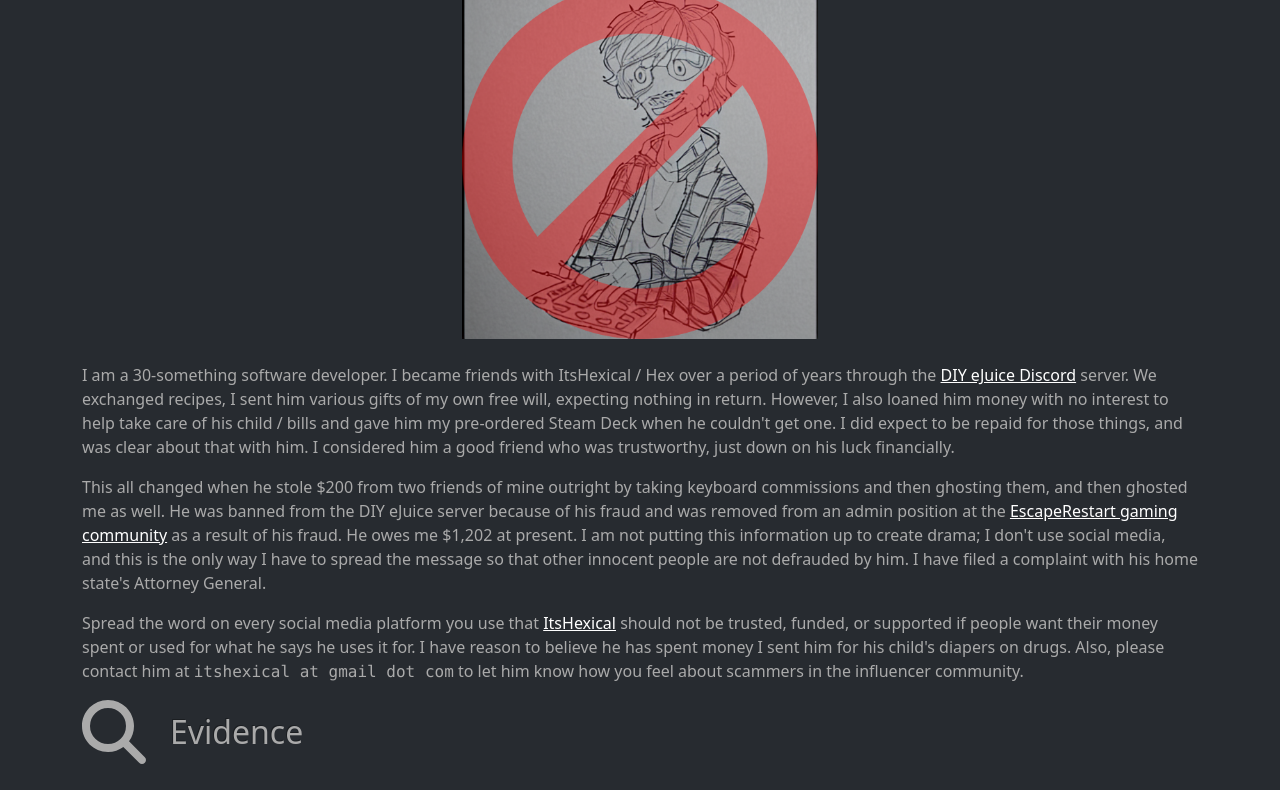
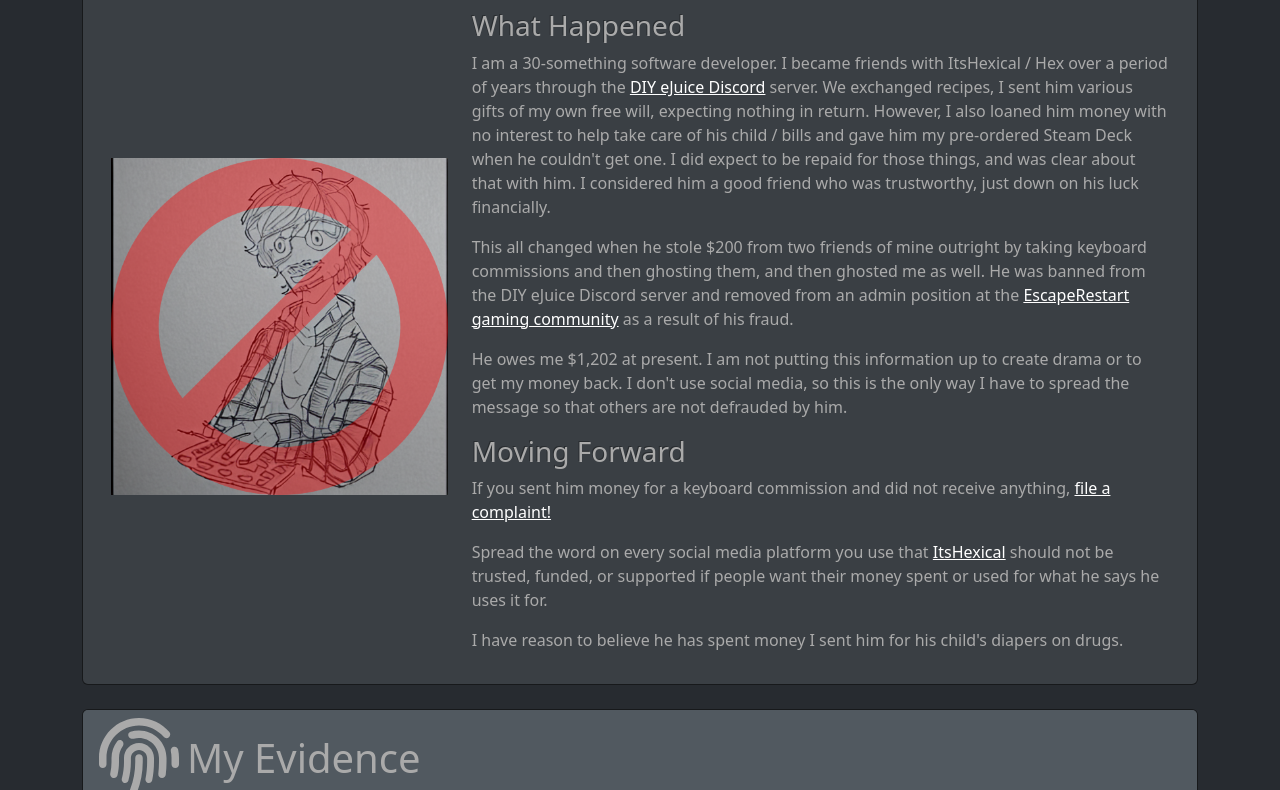
Before and after one commit to ayan4m1/the-real-hexical, a Gatsby site: page / in a window 1280 px wide. Shown: the part 121-911 px from the top of the page. Built offline with nearby package versions, Linux system fonts and the light colour scheme; Gatsby itself is replaced by a stand-in of ours.

Commit message:
refactor and improve look of site

```diff
--- /dev/null
+++ b/src/components/contentCard.js
@@ -0,0 +1,20 @@
+import PropTypes from 'prop-types';
+import { Card } from 'react-bootstrap';
+import { FontAwesomeIcon } from '@fortawesome/react-fontawesome';
+
+export default function ContentCard({ icon, text, children }) {
+  return (
+    <Card bg="primary" color="light" className="mb-4">
+      <Card.Header className="d-flex align-items-center fs-1">
+        <FontAwesomeIcon icon={icon} size="2x" className="me-2" /> {text}
+      </Card.Header>
+      <Card.Body>{children}</Card.Body>
+    </Card>
+  );
+}
+
+ContentCard.propTypes = {
+  icon: PropTypes.object,
+  text: PropTypes.string.isRequired,
+  children: PropTypes.node.isRequired
+};
--- a/src/pages/index.js
+++ b/src/pages/index.js
@@ -1,9 +1,9 @@
+/* eslint-disable */
 import {
   faExclamationTriangle,
-  faMagnifyingGlass
+  faFingerprint
 } from '@fortawesome/free-solid-svg-icons';
 import { Col, Container, Figure, Row } from 'react-bootstrap';
-import { FontAwesomeIcon } from '@fortawesome/react-fontawesome';
 
 import noHex from '../images/gatsby-icon.png';
 import pirateshipProof from '../images/proof-pirateship.png';
@@ -11,26 +11,21 @@ import paypalProof from '../images/proof-paypal.png';
 import firstDiscordProof from '../images/proof-discord.png';
 import secondDiscordProof from '../images/proof-discord-2.png';
 import thirdDiscordProof from '../images/proof-discord-3.png';
+
 import Layout from '../components/layout.js';
+import ContentCard from '../components/contentCard.js';
 
 export default function IndexPage() {
   return (
     <Layout title="Home" description="The truth about ItsHexical.">
       <Container>
-        <Row>
-          <Col>
-            <h1 className="d-flex align-items-center">
-              <FontAwesomeIcon
+        <ContentCard
           icon={faExclamationTriangle}
-                size="2x"
-                className="me-4"
-              />{' '}
-              ItsHexical Is A Scammer
-            </h1>
-          </Col>
-        </Row>
-        <Row>
-          <Col xs={{ offset: 4, span: 4 }}>
+          text="ItsHexical (hexical.me) Is A Fraud"
+        >
+          <Container fluid>
+            <Row className="d-flex align-items-xl-center">
+              <Col lg={4} md={6} sm={12}>
                 <Figure>
                   <Figure.Image
                     width={512}
@@ -39,9 +34,8 @@ export default function IndexPage() {
                   />
                 </Figure>
               </Col>
-        </Row>
-        <Row>
               <Col>
+                <h3>What Happened</h3>
                 <p>
                   I am a 30-something software developer. I became friends with
                   ItsHexical / Hex over a period of years through the{' '}
@@ -52,20 +46,21 @@ export default function IndexPage() {
                   >
                     DIY eJuice Discord
                   </a>{' '}
-              server. We exchanged recipes, I sent him various gifts of my own
-              free will, expecting nothing in return. However, I also loaned him
-              money with no interest to help take care of his child / bills and
-              gave him my pre-ordered Steam Deck when he couldn&apos;t get one.
-              I did expect to be repaid for those things, and was clear about
-              that with him. I considered him a good friend who was trustworthy,
-              just down on his luck financially.
+                  server. We exchanged recipes, I sent him various gifts of my
+                  own free will, expecting nothing in return. However, I also
+                  loaned him money with no interest to help take care of his
+                  child / bills and gave him my pre-ordered Steam Deck when he
+                  couldn&apos;t get one. I did expect to be repaid for those
+                  things, and was clear about that with him. I considered him a
+                  good friend who was trustworthy, just down on his luck
+                  financially.
                 </p>
                 <p>
                   This all changed when he stole $200 from two friends of mine
-              outright by taking keyboard commissions and then ghosting them,
-              and then ghosted me as well. He was banned from the DIY eJuice
-              server because of his fraud and was removed from an admin position
-              at the{' '}
+                  outright by taking keyboard commissions and then ghosting
+                  them, and then ghosted me as well. He was banned from the DIY
+                  eJuice Discord server and removed from an admin position at
+                  the{' '}
                   <a
                     href="https://escaperestart.com/"
                     target="_blank"
@@ -73,12 +68,25 @@ export default function IndexPage() {
                   >
                     EscapeRestart gaming community
                   </a>{' '}
-              as a result of his fraud. He owes me $1,202 at present. I am not
-              putting this information up to create drama; I don&apos;t use
-              social media, and this is the only way I have to spread the
-              message so that other innocent people are not defrauded by him. I
-              have filed a complaint with his home state&apos;s Attorney
-              General.
+                  as a result of his fraud.
+                </p>
+                <p>
+                  He owes me $1,202 at present. I am not putting this
+                  information up to create drama or to get my money back. I
+                  don&apos;t use social media, so this is the only way I have to
+                  spread the message so that others are not defrauded by him.
+                </p>
+                <h3>Moving Forward</h3>
+                <p>
+                  If you sent him money for a keyboard commission and did not
+                  receive anything,{' '}
+                  <a
+                    href="https://secure.ag.state.mi.us/complaints/net-crimes.aspx"
+                    target="_blank"
+                    rel="noopener noreferrer"
+                  >
+                    file a complaint!
+                  </a>
                 </p>
                 <p>
                   Spread the word on every social media platform you use that{' '}
@@ -89,78 +97,69 @@ export default function IndexPage() {
                   >
                     ItsHexical
                   </a>{' '}
-              should not be trusted, funded, or supported if people want their
-              money spent or used for what he says he uses it for. I have reason
-              to believe he has spent money I sent him for his child&apos;s
-              diapers on drugs. Also, please contact him at{' '}
-              <span className="font-monospace">
-                itshexical at gmail dot com
-              </span>{' '}
-              to let him know how you feel about scammers in the influencer
-              community.
+                  should not be trusted, funded, or supported if people want
+                  their money spent or used for what he says he uses it for.
+                </p>
+                <p>
+                  I have reason to believe he has spent money I sent him for his
+                  child&apos;s diapers on drugs.
                 </p>
               </Col>
             </Row>
+          </Container>
+        </ContentCard>
+        <ContentCard icon={faFingerprint} text="My Evidence">
+          <Container fluid>
             <Row>
-          <Col>
-            <h2 className="d-flex align-items-center">
-              <FontAwesomeIcon
-                icon={faMagnifyingGlass}
-                size="2x"
-                className="me-4"
-              />{' '}
-              Evidence
-            </h2>
-            <Container fluid>
-              <Row className="p-4">
-                <Col xs={{ span: 8, offset: 4 }}>
+              <Col md={12} lg={6} className="d-flex justify-content-center">
                 <Figure>
                   <Figure.Image width={480} src={paypalProof} />
-                    <Figure.Caption>
+                  <Figure.Caption className="text-center">
                     PayPal Transaction List Showing Money Owed By ItsHexical
                   </Figure.Caption>
                 </Figure>
               </Col>
+              <Col
+                md={12}
+                lg={6}
+                className="d-flex justify-content-center align-items-center"
+              >
+                <Figure>
+                  <Figure.Image width={480} src={pirateshipProof} />
+                  <Figure.Caption className="text-center">
+                    PirateShip Transaction List Showing Packages Sent To Hex
+                  </Figure.Caption>
+                </Figure>
+              </Col>
             </Row>
-              <Row className="p-4">
+            <Row className="d-flex justify-content-center align-items-center">
               <Col xs={4}>
                 <Figure>
                   <Figure.Image width={480} src={firstDiscordProof} />
-                    <Figure.Caption>
-                      Proof Hex and I were friends
+                  <Figure.Caption className="text-center">
+                    Showing that we were friends
                   </Figure.Caption>
                 </Figure>
               </Col>
               <Col xs={4}>
                 <Figure>
                   <Figure.Image width={480} src={secondDiscordProof} />
-                    <Figure.Caption>
-                      Proof I gave my Steam Deck to Hex
+                  <Figure.Caption className="text-center">
+                    Showing that I gave my Steam Deck to him
                   </Figure.Caption>
                 </Figure>
               </Col>
               <Col xs={4}>
                 <Figure>
                   <Figure.Image width={480} src={thirdDiscordProof} />
-                    <Figure.Caption>
-                      Proof I bailed him out with hundreds of dollars
-                    </Figure.Caption>
-                  </Figure>
-                </Col>
-              </Row>
-              <Row className="p-4">
-                <Col xs={{ span: 8, offset: 4 }}>
-                  <Figure>
-                    <Figure.Image width={480} src={pirateshipProof} />
-                    <Figure.Caption>
-                      PirateShip Transaction List Showing Packages Sent To Hex
+                  <Figure.Caption className="text-center">
+                    Showing that I bailed him out at a moment&apos;s notice
                   </Figure.Caption>
                 </Figure>
               </Col>
             </Row>
           </Container>
-          </Col>
-        </Row>
+        </ContentCard>
       </Container>
     </Layout>
   );
```
Lines whose indentation alone changed are shown as unchanged.
